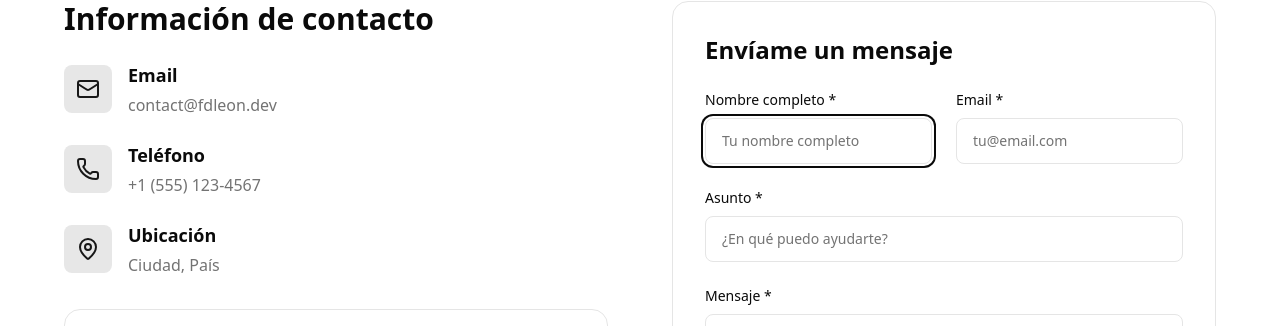
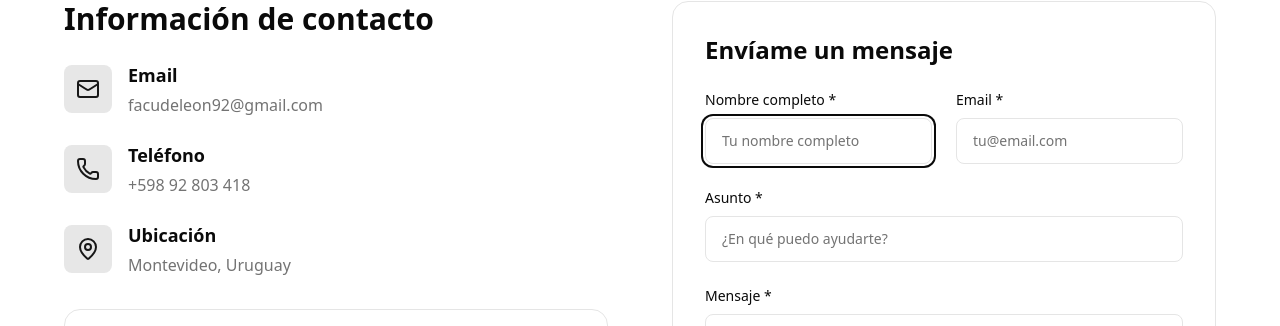
Before and after one commit to fdLeon-dev/fdLeon.dev, a Next.js app: page /contact in a window 1280 px wide. Shown: the part 421-747 px from the top of the page. Built offline with nearby package versions, Linux system fonts and the light colour scheme; no server answers.

Commit message:
contacto

```diff
--- a/src/app/contact/page.tsx
+++ b/src/app/contact/page.tsx
@@ -33,19 +33,19 @@ function ContactClient() {
     {
       icon: Mail,
       title: "Email",
-      content: "contact@fdleon.dev",
-      href: "mailto:contact@fdleon.dev"
+      content: "facudeleon92@gmail.com",
+      href: "mailto:facudeleon92@gmail.com"
     },
     {
       icon: Phone,
       title: "Teléfono",
-      content: "+1 (555) 123-4567",
-      href: "tel:+15551234567"
+      content: "+598 92 803 418",
+      href: "tel:+59892803418"
     },
     {
       icon: MapPin,
       title: "Ubicación",
-      content: "Ciudad, País",
+      content: "Montevideo, Uruguay",
       href: "#"
     }
   ]
--- a/src/components/sections/footer.tsx
+++ b/src/components/sections/footer.tsx
@@ -1,12 +1,12 @@
 import Link from "next/link"
-import { Github, Linkedin, Mail, Twitter } from "lucide-react"
+import { Github, Linkedin, Mail, Instagram } from "lucide-react"
 
 export function Footer() {
   const socialLinks = [
-    { name: "GitHub", href: "https://github.com", icon: Github },
-    { name: "LinkedIn", href: "https://linkedin.com", icon: Linkedin },
-    { name: "Twitter", href: "https://twitter.com", icon: Twitter },
-    { name: "Email", href: "mailto:contact@fdleon.dev", icon: Mail },
+    { name: "GitHub", href: "https://github.com/fdLeon-dev", icon: Github },
+    { name: "LinkedIn", href: "https://www.linkedin.com/in/facundo-de-leon-/", icon: Linkedin },
+    { name: "Instagram", href: "https://www.instagram.com/facu__dl/", icon: Instagram },
+    { name: "Email", href: "mailto:facudeleon92@gmail.com", icon: Mail },
   ]
 
   return (
--- a/src/components/ui/contact-form.tsx
+++ b/src/components/ui/contact-form.tsx
@@ -241,7 +241,7 @@ export function ContactForm({ onSuccess, onError, className }: ContactFormProps)
             Intentar de nuevo
           </Button>
           <Button
-            onClick={() => window.location.href = 'mailto:contact@fdleon.dev'}
+            onClick={() => window.location.href = 'mailto:facudeleon92@gmail.com'}
             variant="outline"
             size="sm"
             className="neon-hover neon-border"
```
